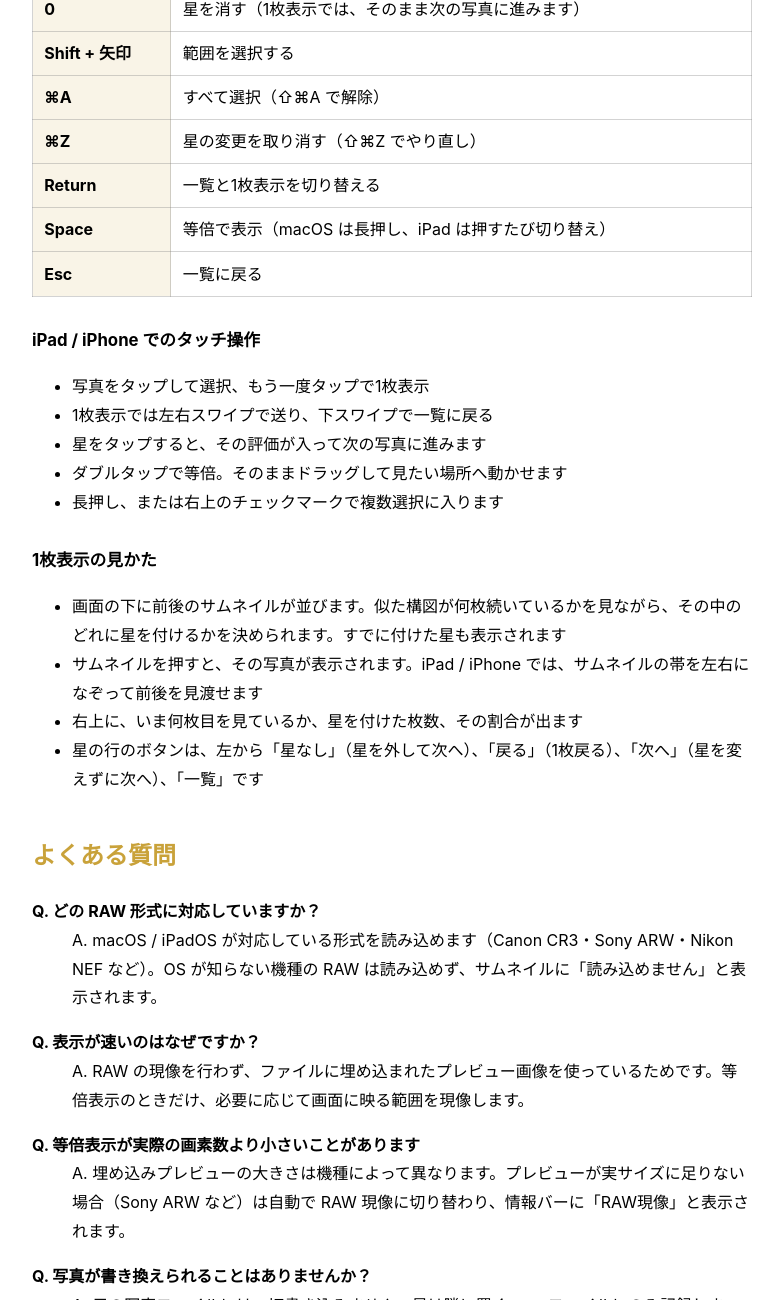
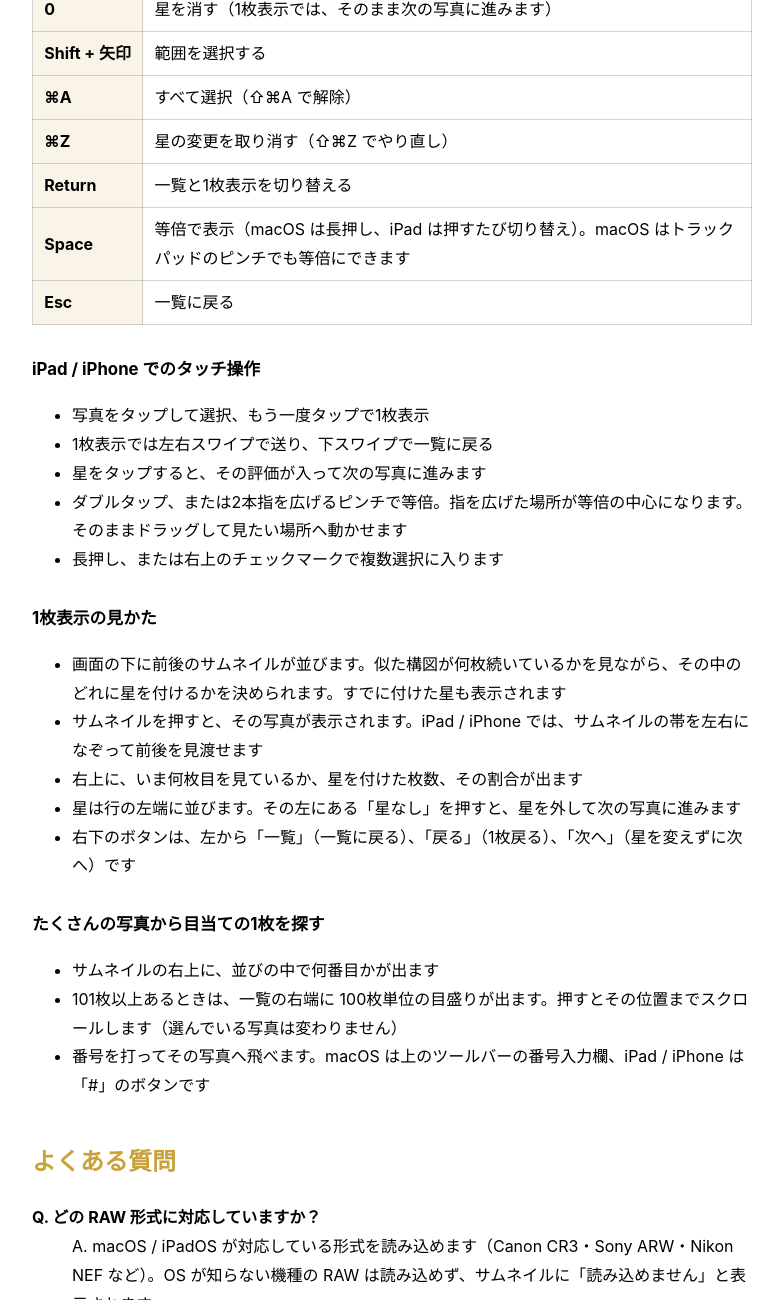
Before and after one commit to emchs07-prog/photoparcel-select-support, a plain HTML site: page index.html in a window 1280 px wide. Shown: the part 698-1998 px from the top of the page, without its empty margins (248-1031 px from the left). Drawn offline with Linux system fonts and the light colour scheme.

Commit message:
1.3 の操作に合わせて使い方を更新（ピンチで等倍・一覧/戻る/次へ・100枚単位の目盛り・番号で飛ぶ）
Co-Authored-By: Claude Opus 5 (1M context) <noreply@anthropic.com>

```diff
--- a/index.html
+++ b/index.html
@@ -48,7 +48,7 @@
   <tr><th>⌘A</th><td>すべて選択（⇧⌘A で解除）</td></tr>
   <tr><th>⌘Z</th><td>星の変更を取り消す（⇧⌘Z でやり直し）</td></tr>
   <tr><th>Return</th><td>一覧と1枚表示を切り替える</td></tr>
-  <tr><th>Space</th><td>等倍で表示（macOS は長押し、iPad は押すたび切り替え）</td></tr>
+  <tr><th>Space</th><td>等倍で表示（macOS は長押し、iPad は押すたび切り替え）。macOS はトラックパッドのピンチでも等倍にできます</td></tr>
   <tr><th>Esc</th><td>一覧に戻る</td></tr>
 </table>
 
@@ -57,7 +57,7 @@
   <li>写真をタップして選択、もう一度タップで1枚表示</li>
   <li>1枚表示では左右スワイプで送り、下スワイプで一覧に戻る</li>
   <li>星をタップすると、その評価が入って次の写真に進みます</li>
-  <li>ダブルタップで等倍。そのままドラッグして見たい場所へ動かせます</li>
+  <li>ダブルタップ、または2本指を広げるピンチで等倍。指を広げた場所が等倍の中心になります。そのままドラッグして見たい場所へ動かせます</li>
   <li>長押し、または右上のチェックマークで複数選択に入ります</li>
 </ul>
 
@@ -66,7 +66,15 @@
   <li>画面の下に前後のサムネイルが並びます。似た構図が何枚続いているかを見ながら、その中のどれに星を付けるかを決められます。すでに付けた星も表示されます</li>
   <li>サムネイルを押すと、その写真が表示されます。iPad / iPhone では、サムネイルの帯を左右になぞって前後を見渡せます</li>
   <li>右上に、いま何枚目を見ているか、星を付けた枚数、その割合が出ます</li>
-  <li>星の行のボタンは、左から「星なし」（星を外して次へ）、「戻る」（1枚戻る）、「次へ」（星を変えずに次へ）、「一覧」です</li>
+  <li>星は行の左端に並びます。その左にある「星なし」を押すと、星を外して次の写真に進みます</li>
+  <li>右下のボタンは、左から「一覧」（一覧に戻る）、「戻る」（1枚戻る）、「次へ」（星を変えずに次へ）です</li>
+</ul>
+
+<h3>たくさんの写真から目当ての1枚を探す</h3>
+<ul>
+  <li>サムネイルの右上に、並びの中で何番目かが出ます</li>
+  <li>101枚以上あるときは、一覧の右端に 100枚単位の目盛りが出ます。押すとその位置までスクロールします（選んでいる写真は変わりません）</li>
+  <li>番号を打ってその写真へ飛べます。macOS は上のツールバーの番号入力欄、iPad / iPhone は「#」のボタンです</li>
 </ul>
 
 <h2>よくある質問</h2>
```
